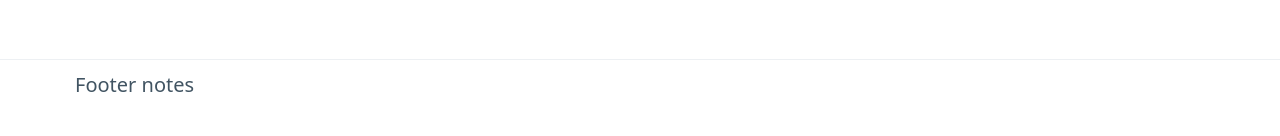
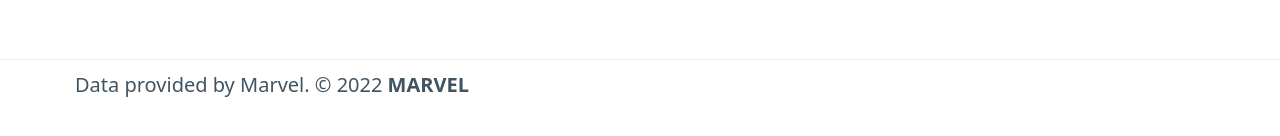
Before and after one commit to jonyhayama/find-marvel-characters, a Vue app in the folder frontend/: page / in a window 1280 px wide. Shown: the part 368-504 px from the top of the page. Built offline with nearby package versions, Linux system fonts and the light colour scheme; no server answers.

Commit message:
💬 Add Marvel Footer note

```diff
--- a/frontend/src/App.vue
+++ b/frontend/src/App.vue
@@ -21,7 +21,7 @@ const goHome = () => {
   <footer>
     <hr />
     <div class="container">
-      Footer notes
+      Data provided by Marvel. © 2022 <strong>MARVEL</strong>
     </div>
   </footer>
 </template>
```
